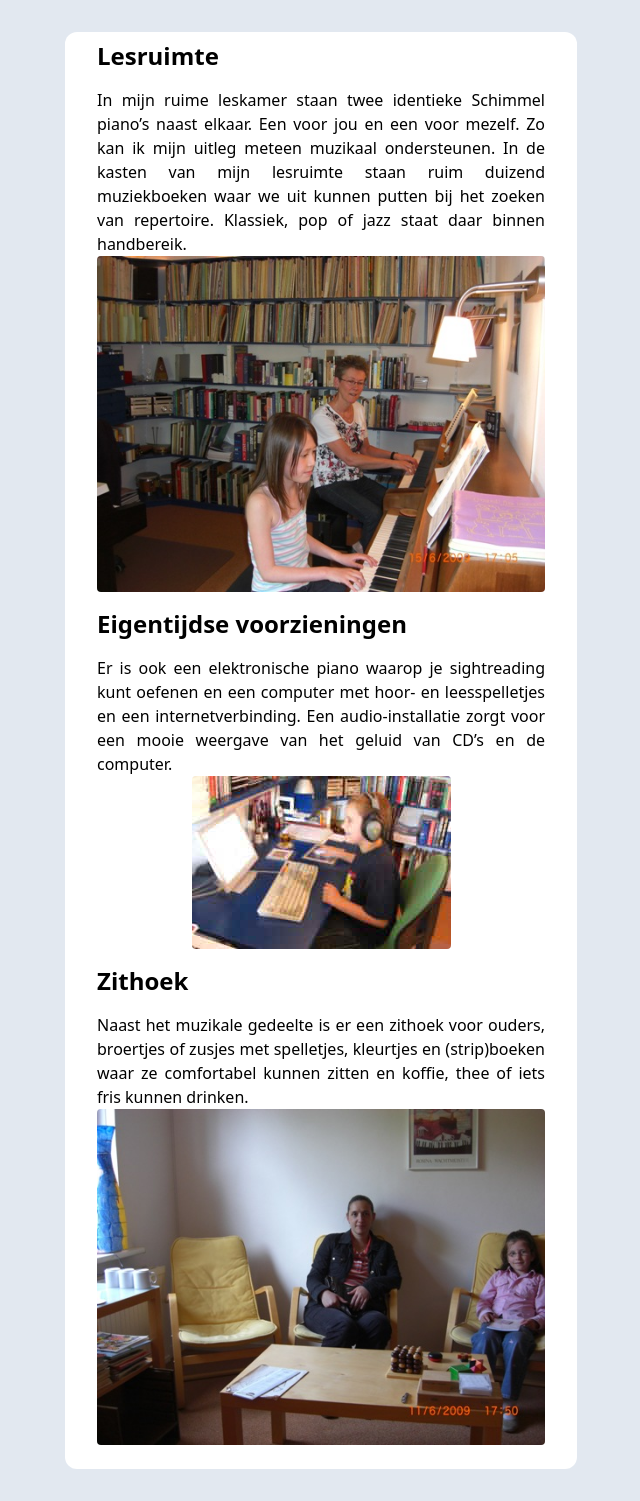
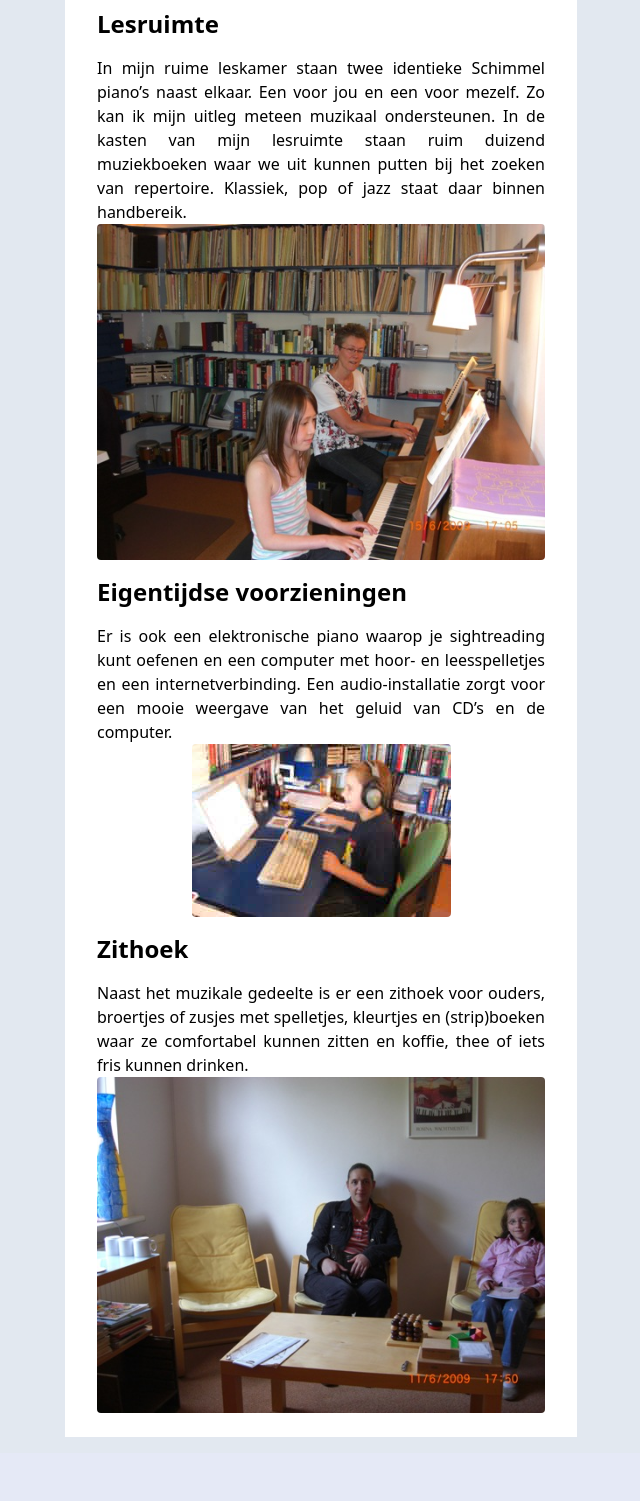
Before and after one commit to BotAngus/piano-site, a PHP site: page /room in a window 1280 px wide. Shown: the part 60-1561 px from the top of the page, without its empty margins (319-959 px from the left). After the commit the page ends 1497 px from the top, so only its background shows below. Run offline with PHP 8.4, Linux system fonts and the light colour scheme.

Commit message:
before dashboard

```diff
--- a/about.php
+++ b/about.php
@@ -14,7 +14,7 @@
     <div class="flex flex-col lg:w-[40%] lg:bg-white">
         <div class="flex row justify-center">
             <div class="lg:p-8">
-                <h1 class="text-4xl font-bold text-left mx-auto">Over Mijzelf</h1>
+                <h1 class="text-4xl font-bold text-left mx-auto mt-4">Over Mijzelf</h1>
                 <div class="flex flex-col text-left [&>p]:mt-6 mx-auto">
                     <p>Toen ik 6 jaar was kwam er tot mijn verrukking een piano in huis.
                         Mijn moeder speelde daarop en ze zong
--- a/content.php
+++ b/content.php
@@ -10,8 +10,8 @@
 </head>
 <body class="bg-slate-200">
 <?php include "nav.php" ?>
-<main class="my-4 [&_p]:text-justify flex flex-col lg:flex-row justify-center">
-    <div class="m-4 py-2 [&>div]:my-4 lg:w-[40%] lg:bg-white lg:px-8 rounded-xl">
+<main class="[&_p]:text-justify flex flex-col lg:flex-row justify-center">
+    <div class="mb-4 mx-4 py-2 [&>div]:my-4 lg:w-[40%] lg:bg-white lg:px-8">
         <h1 class="text-4xl font-bold">De Lesinhoud</h1>
         <div class="[&_a]:underline ml-1">
             <ul class="[&_li]:leading-loose">
--- a/events.php
+++ b/events.php
@@ -10,8 +10,8 @@
 </head>
 <body class="bg-slate-200">
 <?php include "nav.php" ?>
-<main class="my-4 [&_p]:text-justify flex flex-col lg:flex-row justify-center">
-    <div class="m-4 py-2 [&>div]:my-4 lg:w-[40%] lg:bg-white lg:px-8 rounded-xl">
+<main class="[&_p]:text-justify flex flex-col lg:flex-row justify-center">
+    <div class="mb-4 mx-4 py-2 [&>div]:my-4 lg:w-[40%] lg:bg-white lg:px-8">
         <h1 class="text-2xl font-bold">Activiteiten</h1>
         <div>
             <h2 class="text-xl font-bold">Voorspeelavond
--- a/output.css
+++ b/output.css
@@ -562,6 +562,11 @@ video {
   margin: 1rem;
 }
 
+.mx-4 {
+  margin-left: 1rem;
+  margin-right: 1rem;
+}
+
 .mx-auto {
   margin-left: auto;
   margin-right: auto;
@@ -598,6 +603,10 @@ video {
 
 .mt-8 {
   margin-top: 2rem;
+}
+
+.mt-4 {
+  margin-top: 1rem;
 }
 
 .block {
@@ -739,10 +748,6 @@ video {
   border-radius: 0.25rem;
 }
 
-.rounded-xl {
-  border-radius: 0.75rem;
-}
-
 .border {
   border-width: 1px;
 }
@@ -803,11 +808,6 @@ video {
 
 .p-4 {
   padding: 1rem;
-}
-
-.px-2 {
-  padding-left: 0.5rem;
-  padding-right: 0.5rem;
 }
 
 .px-3 {
--- a/pricing.php
+++ b/pricing.php
@@ -11,7 +11,7 @@
 <body class="bg-slate-200">
 <?php include "nav.php" ?>
 <main class="flex h-full w-full justify-center">
-    <div class="m-4 flex flex-col lg:w-1/2 lg:bg-white lg:p-4 lg:rounded">
+    <div class="mx-4 mb-4 flex flex-col lg:w-1/2 lg:bg-white lg:p-4 lg:rounded">
         <div class="my-4 [&>p]:mt-4">
             <h1 class="text-left text-4xl font-bold">Tarieven</h1>
             <p>Voor volwassen leerlingen geldt het tarief van de <a class="underline"
--- a/room.php
+++ b/room.php
@@ -10,8 +10,8 @@
 </head>
 <body class="bg-slate-200">
 <?php include "nav.php" ?>
-<main class="my-4 [&_p]:text-justify flex flex-col lg:flex-row justify-center">
-    <div class="m-4 py-2 [&>p]:my-4 lg:w-[40%] lg:bg-white lg:px-8 rounded-xl">
+<main class="[&_p]:text-justify flex flex-col lg:flex-row justify-center">
+    <div class="mx-4 mb-4 py-2 [&>p]:my-4 lg:w-[40%] lg:bg-white lg:px-8">
         <h1 class="text-2xl font-bold">Lesruimte</h1>
         <div class="py-4">
             <p>
```
